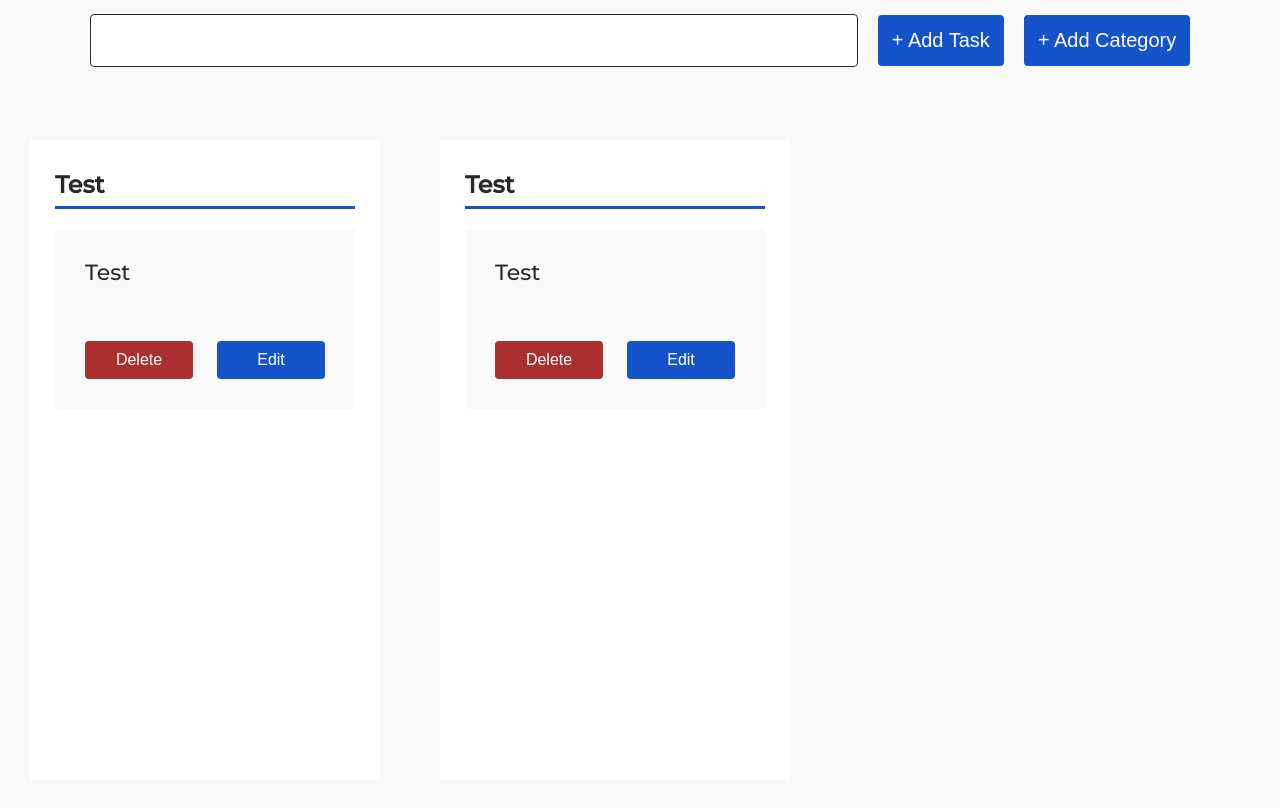
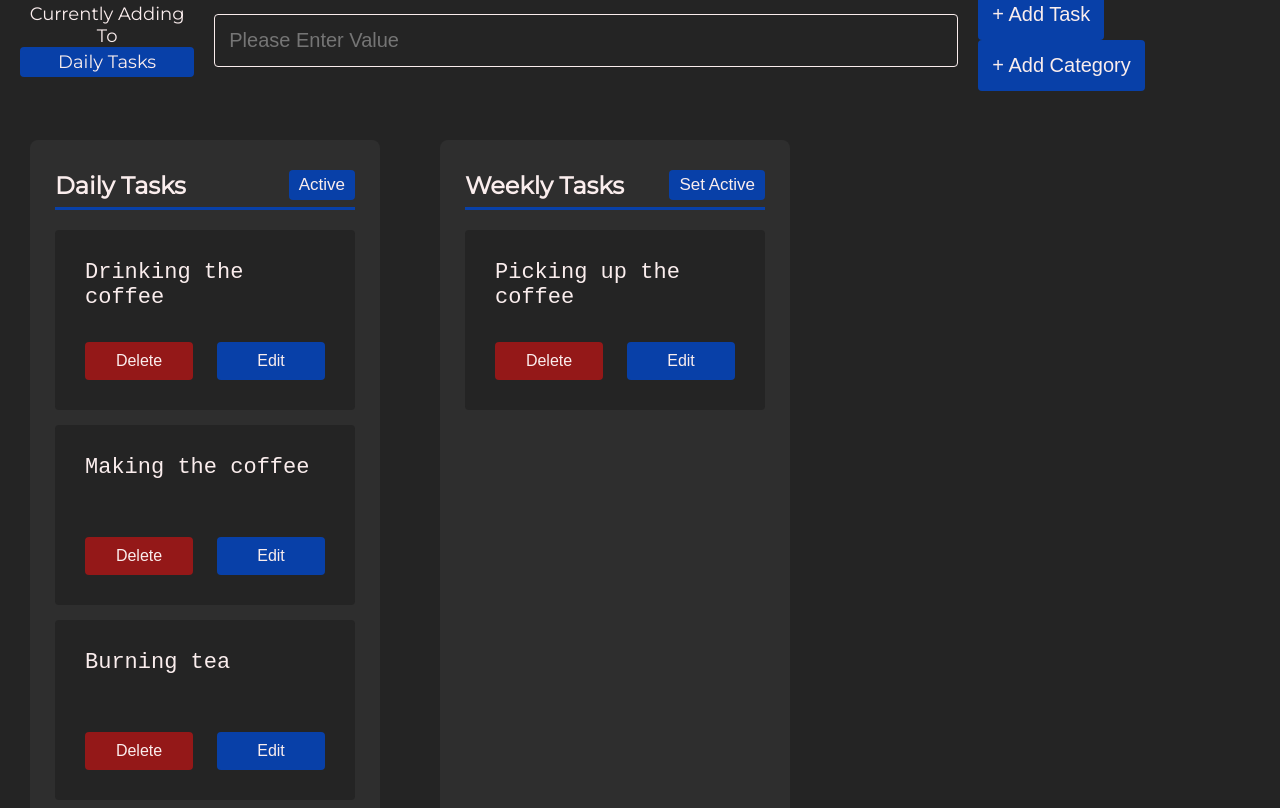
Before and after one commit to francois-smith/IMY-210, a Vue app in the folder Practicals/practical-3/: page / in a window 1280 px wide. Shown: the top 808 px of the page. Built offline with nearby package versions, Linux system fonts and the light colour scheme.

Commit message:
All components fully functional

```diff
--- a/Practicals/practical-3/src/App.vue
+++ b/Practicals/practical-3/src/App.vue
@@ -33,8 +33,8 @@ export default {
 
     body {
         min-height: 100vh;
-        color: #292929;
-        background-color: #F9F9F9;
+        color: rgb(250, 237, 237);
+        background-color: #242424;
         font-family: 'Montserrat', sans-serif;
         min-width: 100vw;
     }
--- a/Practicals/practical-3/src/components/TaskAddBar.vue
+++ b/Practicals/practical-3/src/components/TaskAddBar.vue
@@ -1,17 +1,46 @@
 <template>
     <div class="top-bar-container">
-        <input id="element-to-add" type="text">
+        <div id="active-container">
+            <div>Currently Adding To</div>
+            <div class="active-text">{{getActive.title}} Tasks</div>
+        </div>
+        <input placeholder="Please Enter Value" id="element-to-add" type="text" v-model="newInput">
         <div>
-            <button>+ Add Task</button>
-        <button>+ Add Category</button>
+            <button @click="addTask(newInput)">+ Add Task</button>
+            <button @click="addCategory(newInput)">+ Add Category</button>
         </div>
     </div>
 </template>
 
 <script>
+import { store } from '../store.js'
+
 export default {
     name: 'TaskAddBar',
-
+    methods:{
+        addTask(newInput){
+            if(newInput != ""){
+                store.addTask(newInput);
+                this.newInput = "";
+            }
+        },
+        addCategory(newInput){
+            if(newInput != ""){
+                store.addCategory(newInput);
+                this.newInput = "";
+            }
+        }
+    },
+    computed:{
+        getActive(){
+            return store.getActiveCategory();
+        }
+    },
+    data(){
+        return {
+            newInput: "",
+        }
+    }
 }
 </script>
 
@@ -26,12 +55,12 @@ export default {
         display: flex;
         justify-content: center;
         align-items: center;
-        background-color: #F9F9F9;
+        background-color: #242424;
     }
 
     button{
-        background-color: #1453c9;
-        color: #fff;
+        background-color: #0840a8;
+        color: rgb(250, 237, 237);
         padding: 14px;
         font-size: 20px;
         border: none;
@@ -41,11 +70,25 @@ export default {
     }
 
     input{
-        color: #292929;
+        color: rgb(250, 237, 237);
         padding: 14px;
         font-size: 20px;
-        border: 1px solid #292929;
+        border: 1px solid rgb(250, 237, 237);
         border-radius: 4px;
         width: 60%;
+        background-color: #242424;
+    }
+
+    #active-container{
+        text-align: center;
+        padding: 0px 20px;
+        font-size: 18px;
+    }
+
+    .active-text{
+        color: rgb(250, 237, 237);
+        background-color: #0840a8;
+        padding: 4px;
+        border-radius: 4px;
     }
 </style>
--- a/Practicals/practical-3/src/components/TaskCategory.vue
+++ b/Practicals/practical-3/src/components/TaskCategory.vue
@@ -1,38 +1,43 @@
 <template>
     <div class="task-category">
         <div class="category-header">
-            <h2>Test</h2>
+            <h2>{{category.title}} Tasks</h2>
+            <button v-if="category.active">Active</button>
+            <button v-else @click="setActive(category.id)">Set Active</button>
         </div>
         <div class="tasks-container">
-            <TaskItem/>
+            <TaskItem v-for="(task,index) in category.task" :key="index" :task="task" :category="category"/>
         </div>
     </div>
 </template>
 
 <script>
 import TaskItem from '../components/TaskItem.vue'
+import {store} from '../store.js'
 
 export default {
     name: 'TaskCategory',
     components: {
 		TaskItem
+    },
+    props: ['category'],
+    methods: {
+        setActive(categoryID){
+            store.setActiveCategory(categoryID);
+        }
     }
 }
 </script>
 
 <style scoped>
-    @import url('https://fonts.googleapis.com/css2?family=Montserrat:ital,wght@0,100;0,200;0,300;0,400;1,100;1,200;1,300&display=swap');
-    :root{
-        --font-color: #292929;
-        --background-color: FFFFFF;
-        --accent-color: #1453c9;
-    }
-
     .task-category{
         padding-top: 20px;
-        min-height: 80vh;
-        background-color: #FFFFFF;
+        padding-bottom: 20px;
+        min-height: 75vh;
+        width: 350px;
+        background-color: #2e2e2e;
         margin: 20px 30px;
+        border-radius: 8px;
     }
 
     .category-header{
@@ -40,6 +45,20 @@ export default {
         margin: 10px 25px;
         padding-bottom: 20px;
         font-weight: 300;
+        display: flex;
+        align-items: center;
+        justify-content: space-between;
+        word-break: break-all;
+    }
+
+    .category-header button{
+        background-color: #0840a8;
+        border-radius: 4px;
+        border: none;
+        color: rgb(250, 237, 237);
+        padding: 5px 10px;
+        font-size: 17px;
+        word-break: keep-all;
     }
 
     .category-header::after{
@@ -47,7 +66,7 @@ export default {
         position : absolute;
         width : 100%;
         height : 3px;
-        background-color: #1453c9;
+        background-color: #0840a8;
         bottom: 0;
         left: 0;
         margin-bottom: 10px;
@@ -58,6 +77,5 @@ export default {
         display: flex;
         flex-direction: column;
         align-items: center;
-        width: 350px;
     }
 </style>
--- a/Practicals/practical-3/src/components/TaskHolder.vue
+++ b/Practicals/practical-3/src/components/TaskHolder.vue
@@ -1,29 +1,28 @@
 <template>
     <div class="category-container">
-        <TaskCategory/>
-        <TaskCategory/>
+        <TaskCategory v-for="category in shareData.data" :key="category.id" :category="category"/>
     </div>
 </template>
 
 <script>
 import TaskCategory from '../components/TaskCategory.vue'
 
+import { store } from '../store.js'
+
 export default {
     name: 'TaskHolder',
     components: {
 		TaskCategory
+    },
+    data (){
+        return {
+            shareData: store.state
+        }
     }
 }
 </script>
 
 <style scoped>
-    @import url('https://fonts.googleapis.com/css2?family=Montserrat:ital,wght@0,100;0,200;0,300;0,400;1,100;1,200;1,300&display=swap');
-    :root{
-        --font-color: #292929;
-        --background-color: ;
-        --accent-color: #1453c9;
-    }
-
     .category-container{
         display: flex;
         padding-top: 120px;
--- a/Practicals/practical-3/src/components/TaskItem.vue
+++ b/Practicals/practical-3/src/components/TaskItem.vue
@@ -1,35 +1,73 @@
 <template>
-    <div class="task">
-        <div class="task-name">Test</div>
+    <div ref="currentTask" class="task">
+        <textarea ref="taskName" :value=task.details class="task-name" disabled="disabled"/>
         <div class="task-button-container">
-            <button class="task-delete">Delete</button>
-            <button class="task-edit">Edit</button>
+            <button @click="deleteTask(task, category)" class="task-delete">Delete</button>
+            <button class="task-edit" v-if="!editable" @click="editTask()">Edit</button>
+            <button class="task-edit" v-else @click="updateTask(task, category)">Save</button>
         </div>
     </div>
 </template>
 
 <script>
+import {store} from '../store.js'
+
 export default {
     name: 'TaskItem',
+    props: {
+        task: Object,
+        category: Object,
+    },
+    data(){
+        return{
+            editable: false
+        }
+    },
+    methods:{
+        deleteTask(task, category){
+            store.deleteTask(task, category);
+        },
+        editTask(){
+            this.$refs.taskName.disabled = false;
+            this.$refs.taskName.classList.add("enabled");
+            this.editable = true;
+        },
+        updateTask(task, category){
+            this.$refs.taskName.disabled = true;
+            this.$refs.taskName.classList.remove("enabled");
+
+            this.$refs.taskName.setAttribute('style', 'height:' + (this.$refs.taskName.scrollHeight) + 'px;overflow-y:hidden;');
+            this.$refs.taskName.addEventListener('input', function () {
+                this.$refs.taskName.style.height = 'auto';
+                this.$refs.taskName.style.height = (this.scrollHeight) + 'px';
+            });
+
+            this.editable = false;
+            let updatedTask = task;
+            updatedTask.details = this.$refs.taskName.value;
+            store.updateTask(task, updatedTask, category);
+        }
+    }
 }
 </script>
 
 <style scoped>
-    @import url('https://fonts.googleapis.com/css2?family=Montserrat:ital,wght@0,100;0,200;0,300;0,400;0,500;1,100;1,200;1,300&display=swap');
     .task{
         width: 300px;
-        height: 180px;
-        background-color: #F9F9F9;
+        min-height: 180px;
+        background-color: #242424;
         border-radius: 4px;
         padding: 30px;
         display: flex;
         flex-direction: column;
         justify-content: space-between;
+        margin-bottom: 15px;
     }
 
     .task-name{
         font-weight: 500;
         font-size: 22px;
+        margin-bottom: 20px;
     }
 
     .task-button-container{
@@ -42,15 +80,32 @@ export default {
         border-radius: 4px;
         border: none;
         padding: 10px;
-        color: #fff;
+        color: rgb(250, 237, 237);
         font-size: 16px;
+        z-index: 30;
     }
 
     .task-delete{
-        background-color: #ac2f2f;
+        background-color: #941818;
     }
 
     .task-edit{
-        background-color: #1453c9;
+        background-color: #0840a8;
+    }
+
+    .enabled{
+        border: 1px rgb(250, 237, 237) solid;
+        border-radius: 4px;
+        padding: 5px;
+    }
+
+    textarea{
+        border: none;
+        background-color: #242424;
+        color: rgb(250, 237, 237);
+        resize: vertical;
+        height: auto;
+        resize: none;
+        overflow: auto;
     }
 </style>
```
